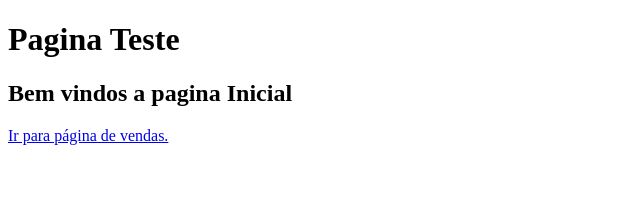
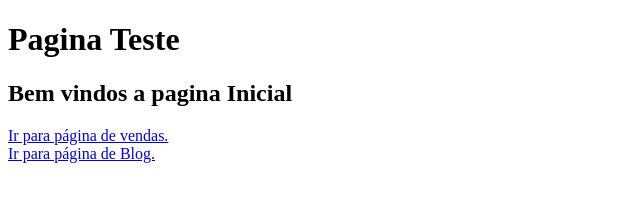
Before and after one commit to henriqueribeiroq/exemplo, a plain HTML site: page index.html in a window 1280 px wide. Shown: the whole page, without its empty margins (0-640 px from the left). Drawn offline with Linux system fonts and the light colour scheme.

Commit message:
adicionado link do blog

```diff
--- a/index.html
+++ b/index.html
@@ -10,5 +10,7 @@
     <h1>Pagina Teste</h1>
     <h2>Bem vindos a pagina Inicial</h2>
     <a href="vendas.html"> Ir para página de vendas.</a>
+    <br>
+    <a href="blog.html"> Ir para página de Blog.</a>
 </body>
 </html>
```
